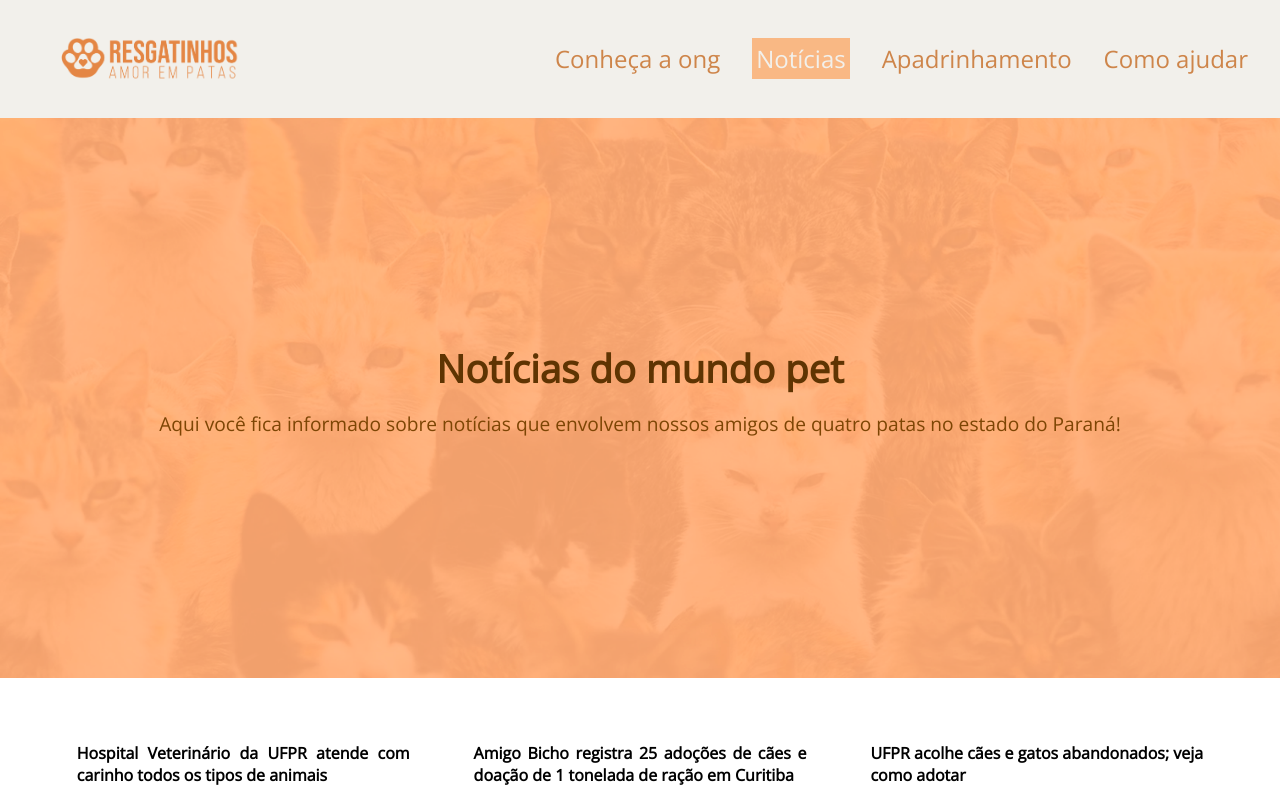
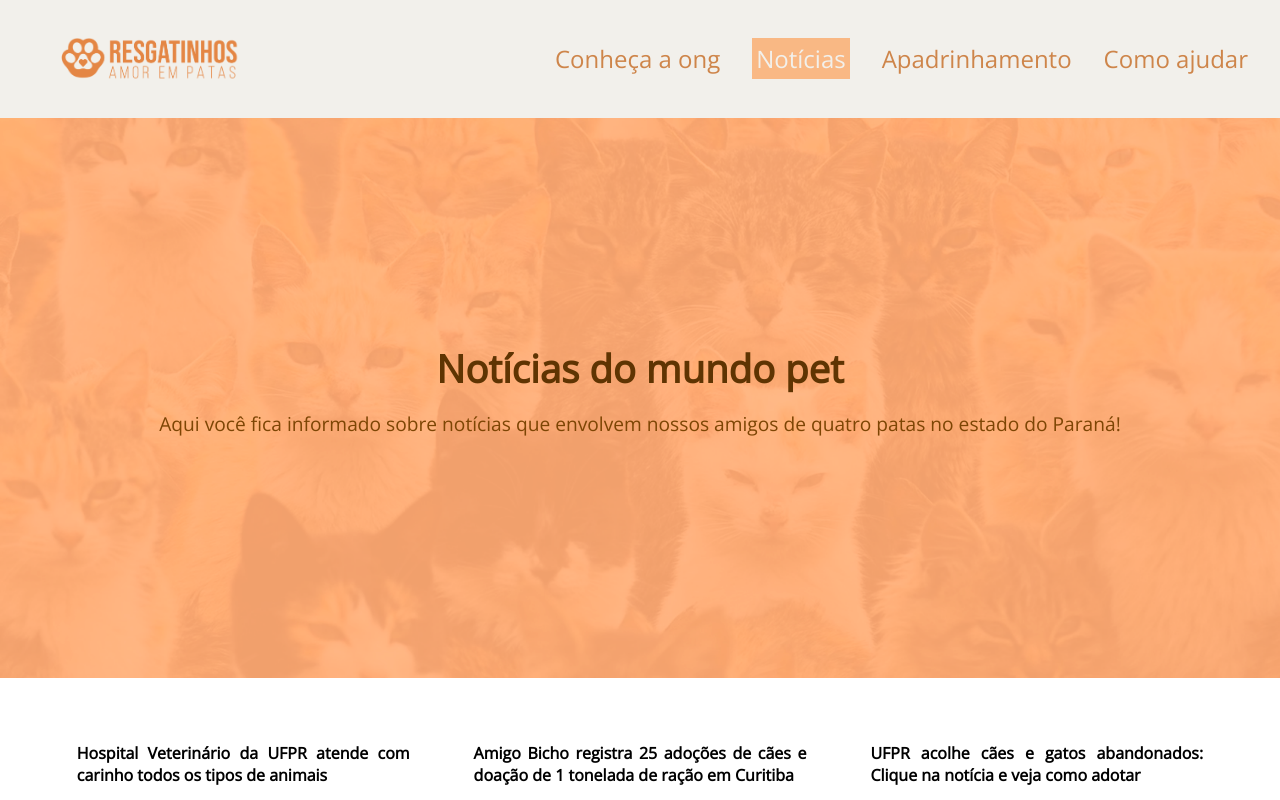
Before and after one commit to LuciaSindeaux/projeto-final-resgatinhos-reprograma, a React (Vite) app in the folder lucia-sindeaux/projeto-final-resgatinhos/: page /noticias in a window 1280 px wide. Shown: the top 800 px of the page. Built offline with nearby package versions, Linux system fonts and the light colour scheme; no server answers; grey boxes are pictures that could not be loaded.

Commit message:
ajuste de texto pagina de noticias

```diff
--- a/lucia-sindeaux/projeto-final-resgatinhos/src/pages/Sobre.jsx
+++ b/lucia-sindeaux/projeto-final-resgatinhos/src/pages/Sobre.jsx
@@ -31,7 +31,7 @@ const Sobre = () => {
         <div className={styles.newsColumn}>
           <div className={styles.newsCard}>
             <div className={styles.newsText}>
-              <h4>UFPR acolhe cães e gatos abandonados; veja como adotar</h4>
+              <h4>UFPR acolhe cães e gatos abandonados: Clique na notícia e veja como adotar</h4>
             </div>
             <a href="https://massanews.com/noticia/parana/curitiba/ufpr-acolhe-caes-e-gatos-abandonados-veja-como-adotar/" target="_blank">
               <img src="https://cdnmassanews.azureedge.net/wordpressmassanews/2023/02/ufpr-acolhe-caes-e-gatos.jpg" alt="materia sobre ufpr acolher caes e gatos abandonados" />
```
